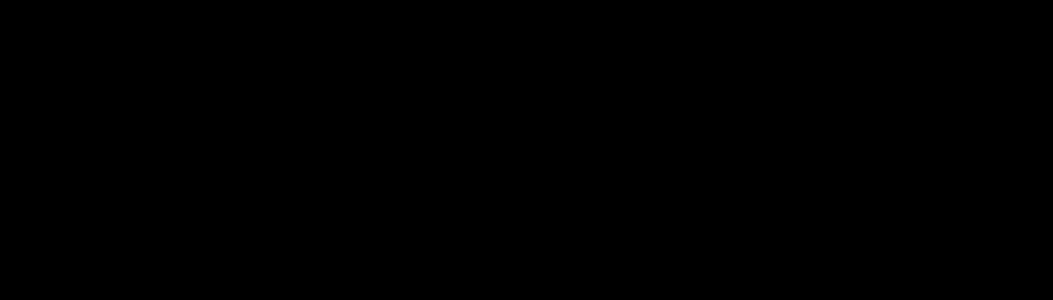
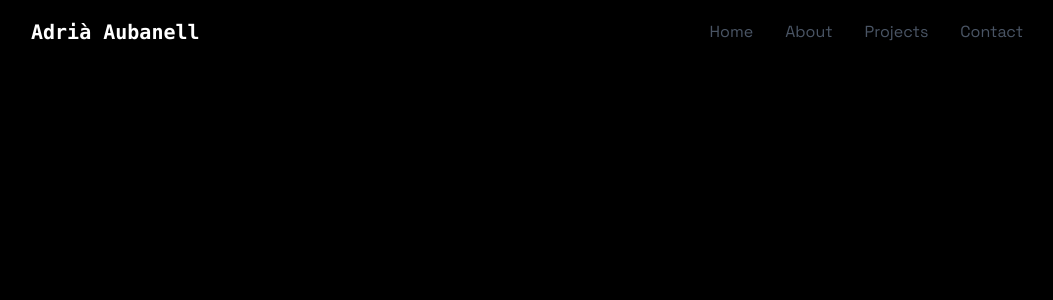
Before and after one commit to adriabcn/portfolio, a React (Vite) app: page / in a window 1280 px wide. Shown: the top 300 px of the page, without its empty margins (145-1198 px from the left). Built offline with nearby package versions, Linux system fonts and the light colour scheme.

Commit message:
📱 Building responsive navigation bar

```diff
--- a/package.json
+++ b/package.json
@@ -13,6 +13,7 @@
     "@tailwindcss/vite": "^4.1.5",
     "react": "^19.0.0",
     "react-dom": "^19.0.0",
+    "react-scroll": "^1.9.3",
     "tailwindcss": "^4.1.5"
   },
   "devDependencies": {
--- a/src/App.jsx
+++ b/src/App.jsx
@@ -2,12 +2,15 @@
 import './App.css';
 
 import { LoadingScreen } from "./components/LoadingScreen";
+import { Navbar } from './components/Navbar';
+import { MobileMenu } from './components/MobileMenu';
 
 import "./index.css";
 
 function App() {
 
   const [isLoaded, setIsLoaded] = useState(false); /* Loading Screen */
+  const [menuOpen, setMenuOpen] = useState(false); /* Navbar */
 
   return (
     <>
@@ -17,7 +20,8 @@
           isLoaded ? "opacity-100" : "opacity-0"
         } bg-black text-gray-100`}
       >
-
+        <Navbar menuOpen={menuOpen} setMenuOpen={setMenuOpen} />
+        <MobileMenu menuOpen={menuOpen} setMenuOpen={setMenuOpen} />
       </div>
     </>
   )
--- /dev/null
+++ b/src/components/MobileMenu.jsx
@@ -0,0 +1,62 @@
+import { useEffect } from "react";
+import { Link } from "react-scroll";
+
+export const MobileMenu = ({menuOpen, setMenuOpen}) => {
+
+    return (
+       <div
+            className={`fixed tpo-0 left-0 w-full bg-[rgba(10, 10, 10, 0.8)] z-40
+            flex flex-col items-center justify-center transition-all duration-300 ease-in-out bg-black
+
+            ${menuOpen ? "h-screen opacity-100 pointer-events-auto"
+                : "h-0 opacity-0 pointer-events-none"
+            }
+       `}>
+
+            <button
+                onClick={() => setMenuOpen(false)}
+                className="absolute top-6 right-6 text-gray-100 text-3xl focus:outline-none cursor-pointer"
+                aria-label="Close Menu"
+            >
+                &times;
+            </button>
+
+            <Link
+                to="home"
+                smooth={true}
+                duration={500}
+                onClick={() => setMenuOpen(false)}
+                className={`text-2xl font-semibold text-gray-100 my-4 transform transition-transform duration-300 ${menuOpen ? "opacity-100 translate-y-0" : "opacity-0 translate-y-5"}`}
+            >
+                Home
+            </Link>
+            <Link
+                to="about"
+                smooth={true}
+                duration={500}
+                onClick={() => setMenuOpen(false)}
+                className={`text-2xl font-semibold text-gray-100 my-4 transform transition-transform duration-300 ${menuOpen ? "opacity-100 translate-y-0" : "opacity-0 translate-y-5"}`}
+            >
+                About
+            </Link>
+            <Link
+                to="projects"
+                smooth={true}
+                duration={500}
+                onClick={() => setMenuOpen(false)}
+                className={`text-2xl font-semibold text-gray-100 my-4 transform transition-transform duration-300 ${menuOpen ? "opacity-100 translate-y-0" : "opacity-0 translate-y-5"}`}
+            >
+                Projects
+            </Link>
+            <Link
+                to="contact"
+                smooth={true}
+                duration={500}
+                onClick={() => setMenuOpen(false)}
+                className={`text-2xl font-semibold text-gray-100 my-4 transform transition-transform duration-300 ${menuOpen ? "opacity-100 translate-y-0" : "opacity-0 translate-y-5"}`}
+            >
+                Contact
+            </Link>
+       </div>
+    );
+};
--- /dev/null
+++ b/src/components/Navbar.jsx
@@ -0,0 +1,66 @@
+import { useEffect } from "react";
+import { Link } from "react-scroll";
+
+export const Navbar = ({menuOpen, setMenuOpen}) => {
+
+    useEffect(() => {
+        document.body.style.overflow = menuOpen ? "hidden" : ""
+    }, [menuOpen]);
+
+    return (
+        <nav className="fixed top-0 w-full z-40 bg-[rgba(10, 10, 10, 0.8)] backdrop-blur-lg border-b-white/10 shadow-lg">
+            <div className="max-w-5xl mx-auto px-4">
+                <div className="flex justify-between items-center h-16">
+                    <a href="/" target="_self" className="font-mono text-xl font-bold text-white">Adrià Aubanell</a>
+
+                    {/*Mobile menu*/}
+                    <div className="w-7 h-5 relative cursor-pointer z-40 md:hidden" onClick={() => setMenuOpen((prev) => !prev)}>
+                        &#9776;
+                    </div>
+
+                    {/*Desktop menu*/}
+                    <div className="hidden md:flex items-center space-x-8">
+                        <Link
+                            to="home"
+                            smooth={true}
+                            duration={500}
+                            className="cursor-pointer text-gray-600 hover:text-blue-500 transition-colors"
+                        >
+                            Home
+                        </Link>
+                        <Link
+                            to="about"
+                            smooth={true}
+                            duration={500}
+                            spy={true}
+                            activeClass="active-link"
+                            className="link-underline cursor-pointer text-gray-600 hover:text-blue-500 transition-colors"
+                        >
+                            About
+                        </Link>
+                        <Link
+                            to="projects"
+                            smooth={true}
+                            duration={500}
+                            spy={true}
+                            activeClass="active-link"
+                            className="link-underline cursor-pointer text-gray-600 hover:text-blue-500 transition-colors"
+                        >
+                            Projects
+                        </Link>
+                        <Link
+                            to="contact"
+                            smooth={true}
+                            duration={500}
+                            spy={true}
+                            activeClass="active-link"
+                            className="link-underline cursor-pointer text-gray-600 hover:text-blue-500 transition-colors"
+                        >
+                            Contact
+                        </Link>
+                    </div>
+                </div>
+            </div>
+        </nav>
+    );
+};
```
Also changed, not shown: 1 other file (tests, documents, lock files or other folders).
